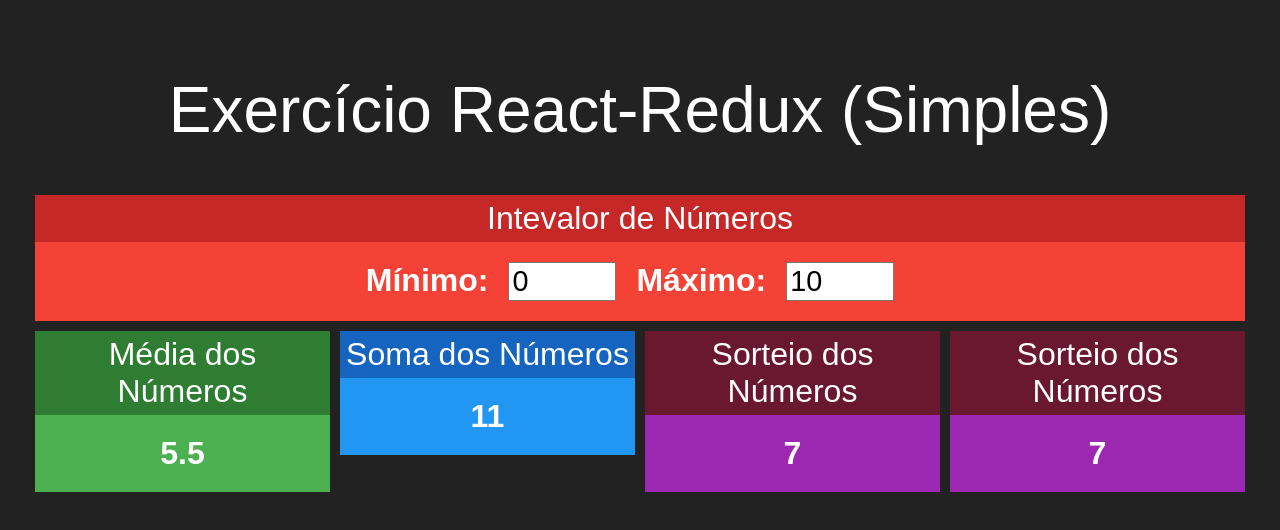
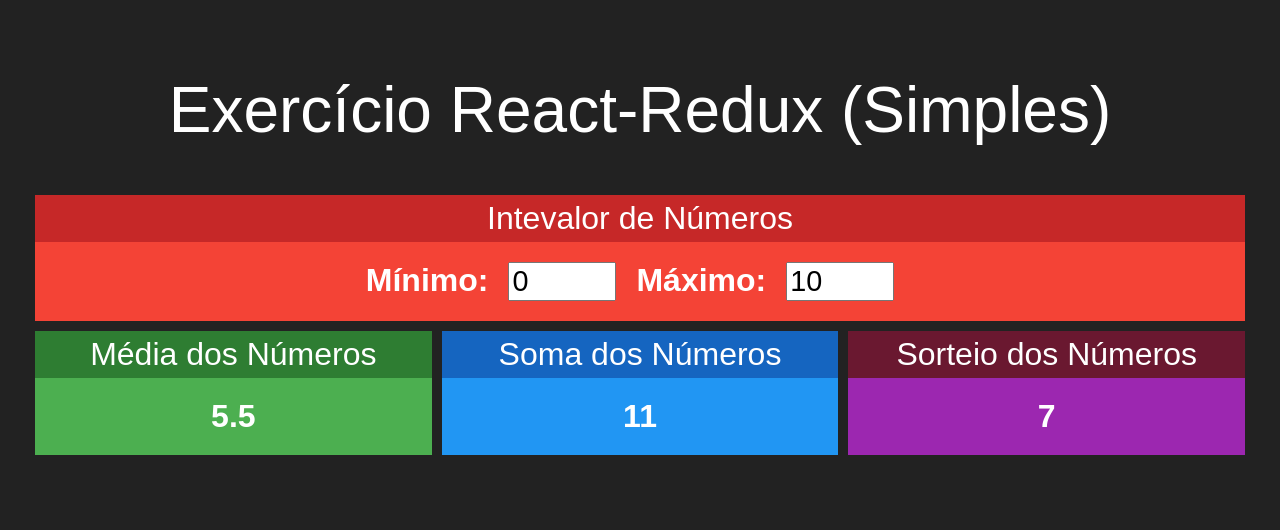
Before and after one commit to afmdaniel/react-redux-ts, a React (Create React App) app: page / in a window 1280 px wide. Shown: the top 530 px of the page. Built offline with nearby package versions, Linux system fonts and the light colour scheme.

Commit message:
Apenas 1 componente sorteio

```diff
--- a/src/App.tsx
+++ b/src/App.tsx
@@ -17,7 +17,6 @@
         <Media></Media>
         <Soma></Soma>
         <Sorteio></Sorteio>
-        <Sorteio></Sorteio>
       </div>
     </div>
   );
```
